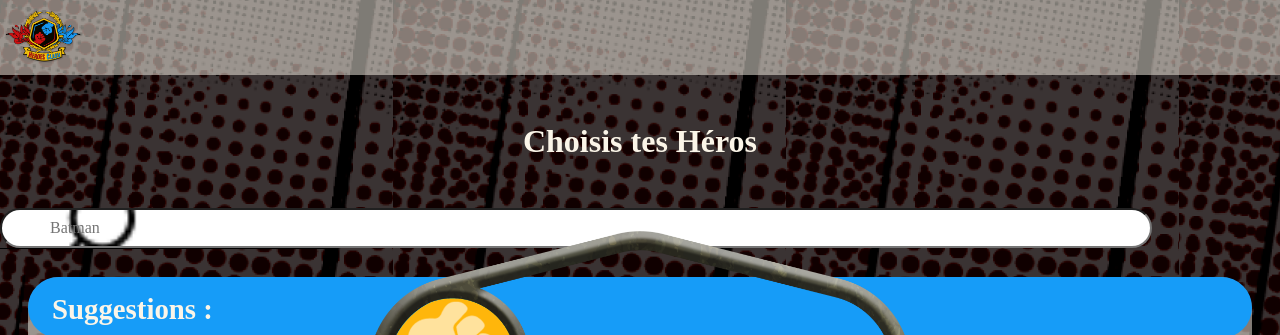
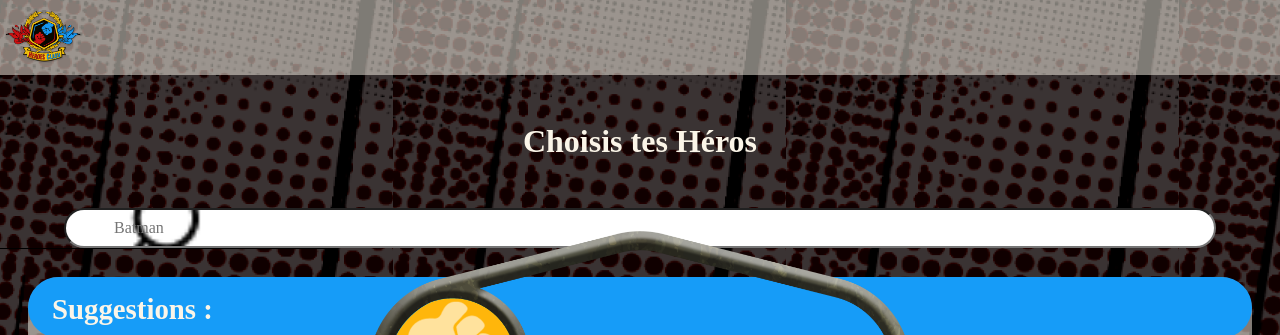
Before and after one commit to sbonnard/heroes-clash, a website built with Vite: page index.html in a window 1280 px wide. Shown: the top 335 px of the page. Built offline with nearby package versions, Linux system fonts and the light colour scheme; files whose address does not match are found by name.

Commit message:
Searchbar finished

```diff
--- a/scss/components/_input.scss
+++ b/scss/components/_input.scss
@@ -8,8 +8,8 @@
     background-size: cover;
     background-position: left;
     padding-left: 3rem;
-    //margin-left: 3rem;
-    //margin-right: 3rem;
+    margin-left: 5%;
+    margin-right: 5%;
     font-family: 'oswald';
     font-size: 1rem;
 }
```
